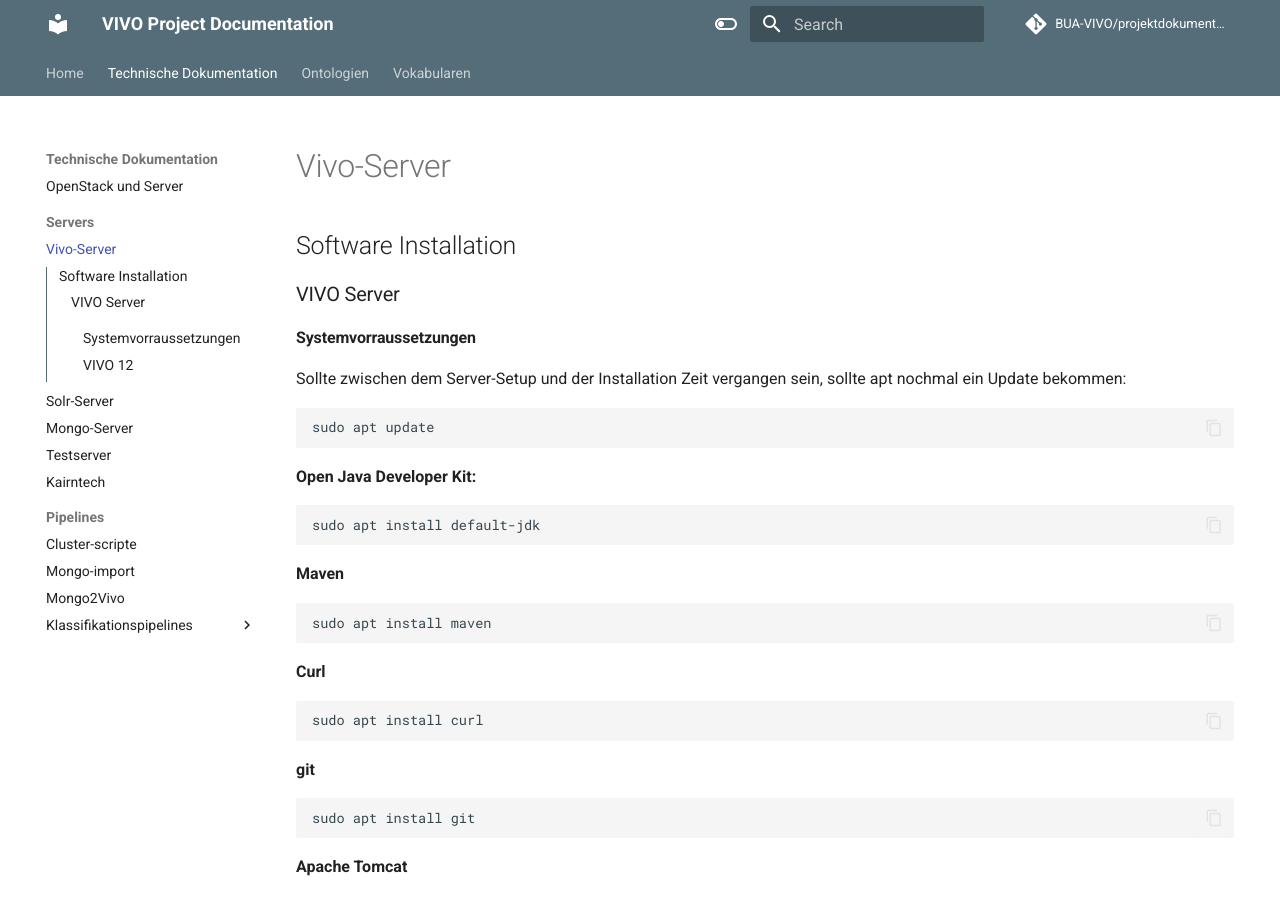
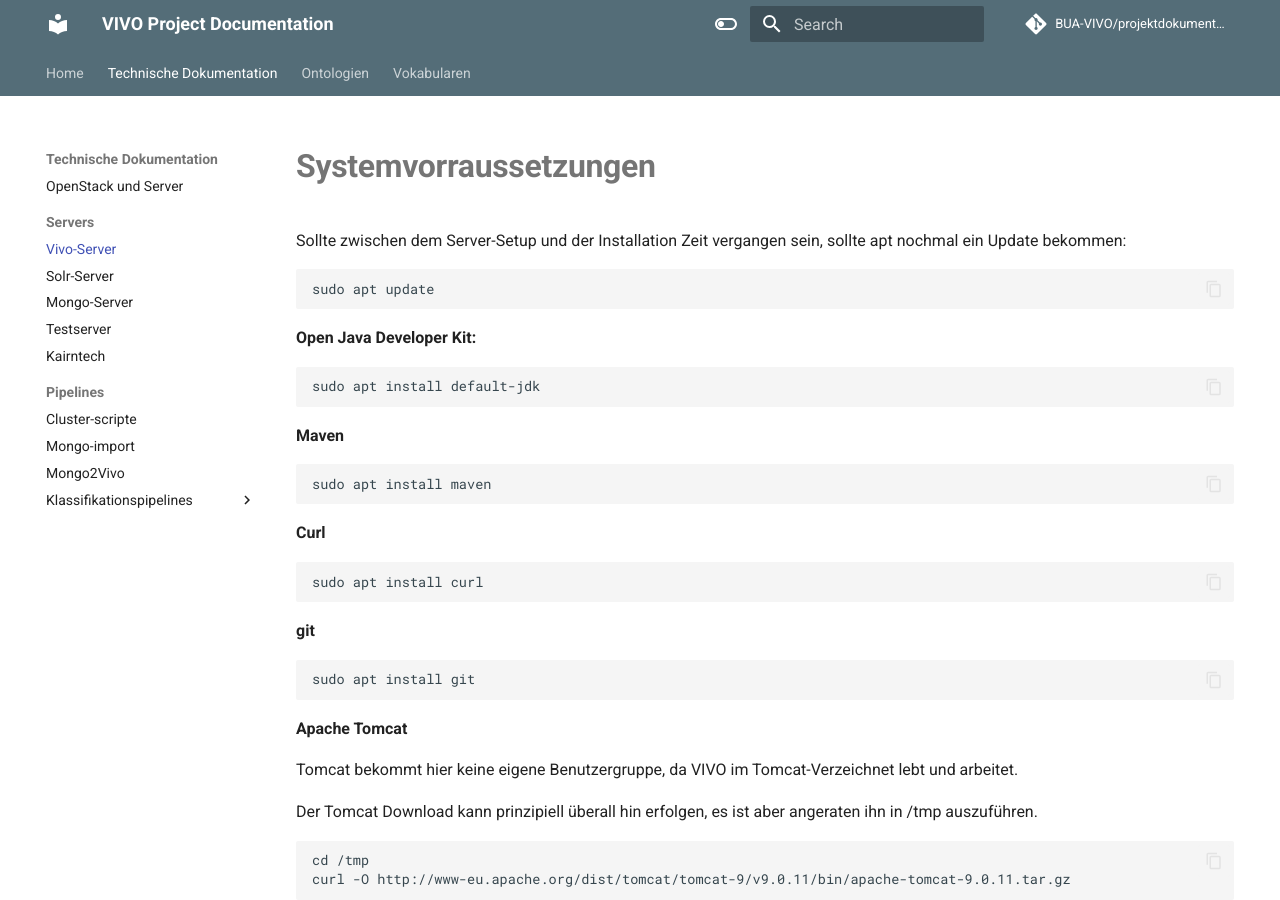
Before and after one commit to Fadalsh/projektdokumentation, an MkDocs documentation site: the page built from docs/vivo.md, in a window 1280 px wide and 900 px high. Built offline with MkDocs 1.6.1 and Material for MkDocs 9.7.7, drawn with Linux system fonts in a browser that asks for light colours; comment, search, counter and statistics services are not loaded.

Commit message:
Update VIVO Doku

````diff
--- a/docs/vivo.md
+++ b/docs/vivo.md
@@ -1,38 +1,32 @@
-## Software Installation
-
-### VIVO Server
-
-#####
-
-#### **Systemvorraussetzungen**
+# **Systemvorraussetzungen**
 
 Sollte zwischen dem Server-Setup und der Installation Zeit vergangen sein, sollte apt nochmal ein Update bekommen:
 
-```shell
+```sh
 sudo apt update
 ```
 
 **Open Java Developer Kit:**
 
-```shell
+```sh
 sudo apt install default-jdk
 ```
 
 **Maven**
 
-```shell
+```sh
 sudo apt install maven
 ```
 
 **Curl**
 
-```shell
+```sh
 sudo apt install curl
 ```
 
 **git**
 
-```shell
+```sh
 sudo apt install git
 ```
 
@@ -42,21 +36,21 @@
 
 Der Tomcat Download kann prinzipiell überall hin erfolgen, es ist aber angeraten ihn in /tmp auszuführen.
 
-```shell
+```sh
 cd /tmp
 curl -O http://www-eu.apache.org/dist/tomcat/tomcat-9/v9.0.11/bin/apache-tomcat-9.0.11.tar.gz
 ```
 
 Die Tomcat Installation erfolgt ins opt/tomcat-Verzeichnis:
 
-```shell
+```sh
 sudo mkdir /opt/tomcat
 sudo tar xzvf apache-tomcat-9*tar.gz -C /opt/tomcat --strip-components=1
 ```
 
 Erstellen eines systemd service files für Tomcat:
 
-```shell
+```sh
 sudo nano /etc/systemd/system/tomcat.service
 ```
 
@@ -92,7 +86,7 @@
 
 Um UTF-8 Kompatibilität in Tomcat zu aktivieren, die setup.xml öffnen:
 
-```shell
+```sh
 nano /opt/tocat/conf/server.xml
 ```
 
@@ -116,18 +110,18 @@
 
 Tomcat starten / stoppen
 
-```shell
+```sh
 sudo systemctl start tomcat
 sudo systemctl stop tomcat
 ```
 
-#### **VIVO 12**
+# **VIVO 12**
 
 **Download**
 
 Der VIVO Download kann in einen Ordner im /tmp oder in das user-Verzeichnis erfolgen. Auf dem Testserver ist es im User-Verzeichnis für einfache Erreichbarkeit, auf dem Live-Server wird es ins /tmp geladen.
 
-```shell
+```sh
 git clone https://github.com/vivo-project/Vitro.git Vitro -b rel-1.12.2-maint
 git clone https://github.com/vivo-project/VIVO.git VIVO -b rel-1.12.2-maint
 git clone https://github.com/vivo-project/Vitro-languages.git Vitro-languages -b rel-1.12.2-maint
@@ -138,7 +132,7 @@
 
 **Installation**
 
-```shell
+```sh
 mvn install -s example-settings.xml
 ```
 
@@ -161,13 +155,13 @@
 
 1.  den gesamten Inhalt von /opt/tomcat/webapps/vivo löschen
 
-```shell
+```sh
 sudo rm -r /opt/tomcat/webapps/vivo/*
 ```
 
 2. git im webapps/vivo-Ordner initialisieren
 
-```shell
+```sh
 git init
 git commit -m "init"
 git stash
@@ -175,7 +169,7 @@
 
 3. das Repository vom Gitlab clonen
 
-```shell
+```sh
 git clone https://scm.cms.hu-berlin.de/kotschfl/vivo_bua main
 ```
 
````
